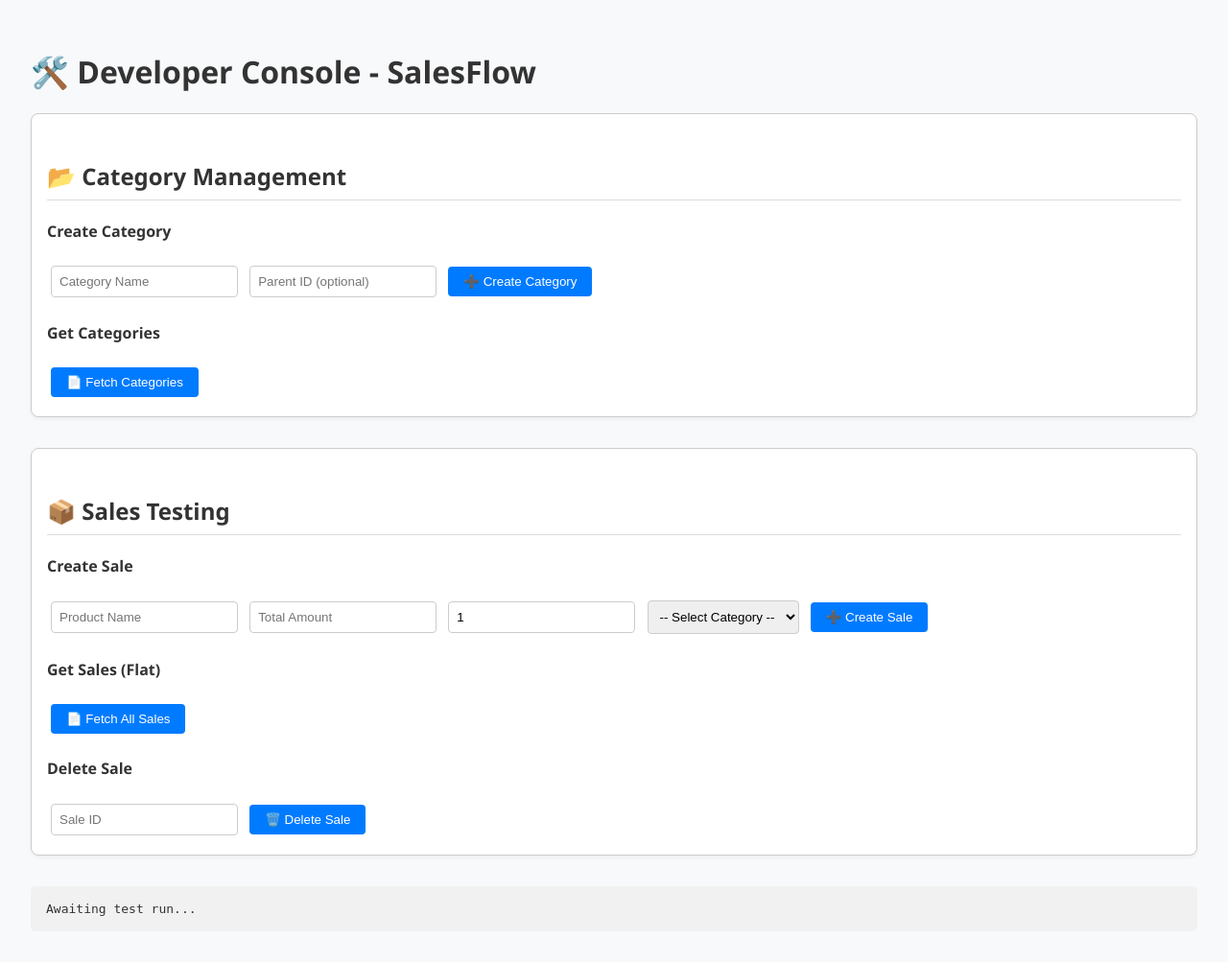
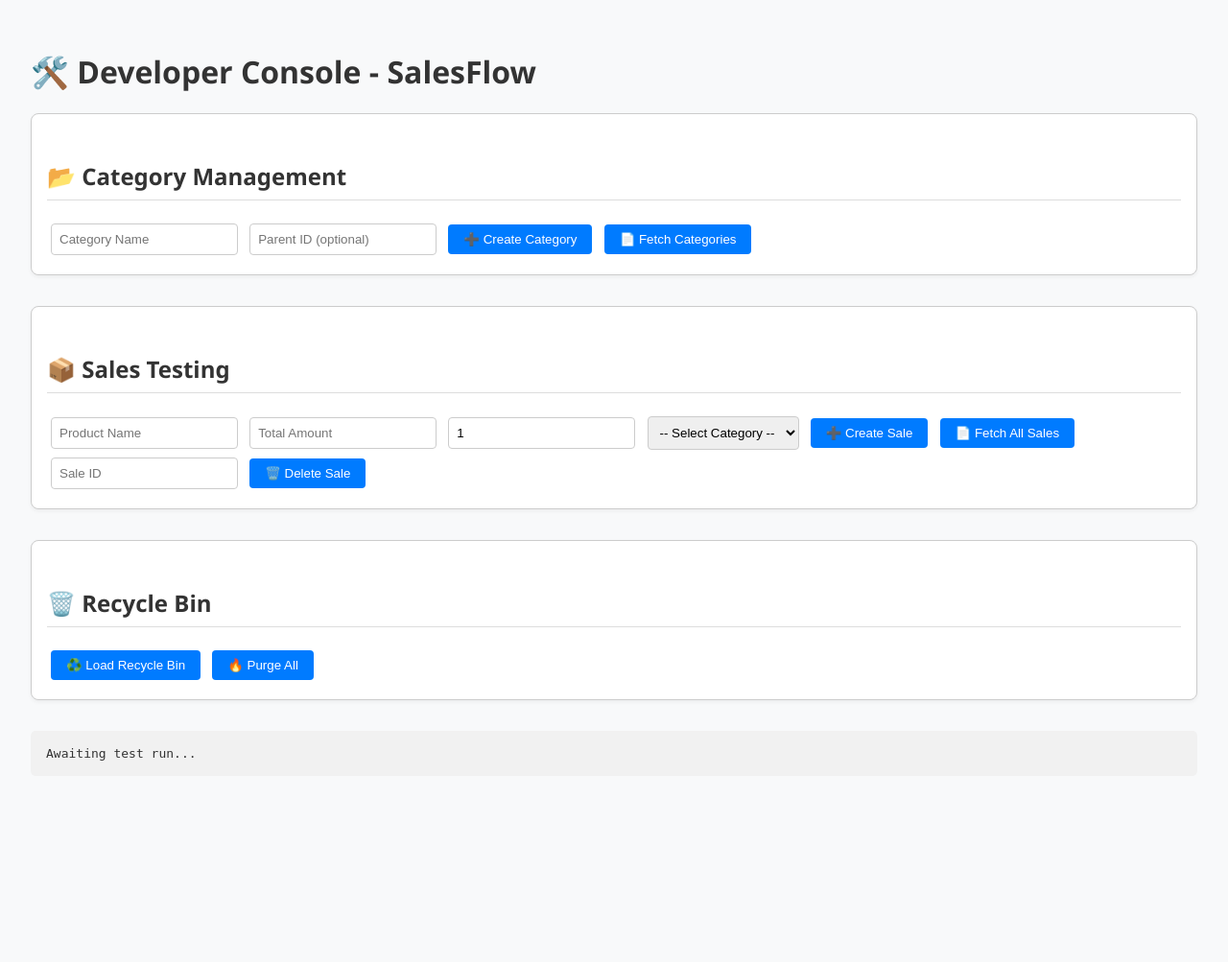
Before and after one commit to canefly/Salesflow, a PHP site: page /admin.php in a window 1280 px wide. Shown: the whole page at 96% size. After the commit the page ends 793 px from the top, so only its background shows below. Run offline with PHP 8.4, Linux system fonts and the light colour scheme.

Commit message:
Enhance admin console with category and sales management features, and add recycle bin functionality for restoring and deleting entries

```diff
--- a/admin-debug/admin.php
+++ b/admin-debug/admin.php
@@ -52,13 +52,18 @@
       white-space: pre-wrap;
       overflow: auto;
     }
-    .placeholder {
-      background-color: #fff3cd;
-      border: 1px dashed #ffc107;
-      padding: 1rem;
+    table {
+      width: 100%;
+      border-collapse: collapse;
       margin-top: 1rem;
-      border-radius: 5px;
-      color: #856404;
+    }
+    th, td {
+      padding: 0.5rem;
+      border: 1px solid #ccc;
+      text-align: left;
+    }
+    th {
+      background-color: #f0f0f0;
     }
   </style>
 </head>
@@ -67,23 +72,15 @@
 
   <div class="section">
     <h2>📂 Category Management</h2>
-    <div>
-      <h4>Create Category</h4>
     <input type="text" id="cat_name" placeholder="Category Name" />
     <input type="number" id="cat_parent_id" placeholder="Parent ID (optional)" />
     <button onclick="createCategory()">➕ Create Category</button>
-    </div>
-    <div>
-      <h4>Get Categories</h4>
     <button onclick="getCategories()">📄 Fetch Categories</button>
     <div id="categoryList"></div>
-    </div>
   </div>
 
   <div class="section">
     <h2>📦 Sales Testing</h2>
-    <div>
-      <h4>Create Sale</h4>
     <input type="text" id="sale_product" placeholder="Product Name" />
     <input type="number" id="sale_amount" placeholder="Total Amount" />
     <input type="number" id="sale_quantity" placeholder="Quantity" value="1" />
@@ -91,22 +88,23 @@
       <option value="">-- Select Category --</option>
     </select>
     <button onclick="createSale()">➕ Create Sale</button>
-    </div>
-    <div>
-      <h4>Get Sales (Flat)</h4>
     <button onclick="getSales()">📄 Fetch All Sales</button>
-    </div>
-    <div>
-      <h4>Delete Sale</h4>
     <input type="number" id="delete_sale_id" placeholder="Sale ID" />
     <button onclick="deleteSale()">🗑️ Delete Sale</button>
+    <div id="salesTable"></div>
   </div>
+
+  <div class="section">
+    <h2>🗑️ Recycle Bin</h2>
+    <button onclick="getRecycleBin()">♻️ Load Recycle Bin</button>
+    <button onclick="purgeRecycleBin()">🔥 Purge All</button>
+    <div id="recycleBinTable"></div>
   </div>
 
   <div class="response-box" id="result">Awaiting test run...</div>
 
   <script>
-    const user_id = 1; // Adjust this if needed
+    const user_id = 1;
 
     function createCategory() {
       const data = new URLSearchParams();
@@ -130,12 +128,11 @@
       fetch(`../Backend/get_categories.php?user_id=${user_id}`)
         .then(res => res.json())
         .then(data => {
+          const select = document.getElementById('sale_category');
           const list = document.getElementById('categoryList');
-          const select = document.getElementById('sale_category');
-
-          list.innerHTML = '<ul>' + data.categories.map(c => `<li>ID: ${c.id} - ${c.category_name}</li>`).join('') + '</ul>';
           select.innerHTML = '<option value="">-- Select Category --</option>' +
             data.categories.map(c => `<option value="${c.id}">${c.category_name}</option>`).join('');
+          list.innerHTML = '<ul>' + data.categories.map(c => `<li>ID: ${c.id} - ${c.category_name}</li>`).join('') + '</ul>';
         });
     }
 
@@ -156,6 +153,7 @@
         .then(res => res.json())
         .then(data => {
           document.getElementById('result').textContent = JSON.stringify(data, null, 2);
+          getSales();
         });
     }
 
@@ -163,7 +161,21 @@
       fetch(`../Backend/get_sales.php?user_id=${user_id}`)
         .then(res => res.json())
         .then(data => {
-          document.getElementById('result').textContent = JSON.stringify(data, null, 2);
+          const table = data.sales.map(sale => `
+            <tr>
+              <td>${sale.id}</td>
+              <td>${sale.product_name}</td>
+              <td>${sale.total_amount}</td>
+              <td>${sale.quantity}</td>
+              <td>${sale.category_id}</td>
+              <td>${sale.sale_date}</td>
+            </tr>`).join('');
+
+          document.getElementById('salesTable').innerHTML = `
+            <table>
+              <thead><tr><th>ID</th><th>Product</th><th>Amount</th><th>Qty</th><th>Cat ID</th><th>Date</th></tr></thead>
+              <tbody>${table}</tbody>
+            </table>`;
         });
     }
 
@@ -179,11 +191,88 @@
         .then(res => res.json())
         .then(data => {
           document.getElementById('result').textContent = JSON.stringify(data, null, 2);
+          getSales();
+          getRecycleBin();
         });
     }
 
-    // Load categories on page load for dropdown
-    window.onload = getCategories;
+    function getRecycleBin() {
+      fetch(`../Backend/get_recycle_bin.php?user_id=${user_id}`)
+        .then(res => res.json())
+        .then(data => {
+          const table = data.entries.map(entry => `
+            <tr>
+              <td>${entry.id}</td>
+              <td>${entry.table_name}</td>
+              <td>${entry.record_id}</td>
+              <td>${entry.deleted_at}</td>
+              <td>
+                <button onclick="restoreBin(${entry.id})">🔄 Restore</button>
+                <button onclick="deleteBin(${entry.id})">❌ Delete</button>
+              </td>
+            </tr>`).join('');
+
+          document.getElementById('recycleBinTable').innerHTML = `
+            <table>
+              <thead><tr><th>ID</th><th>Table</th><th>Record ID</th><th>Deleted At</th><th>Actions</th></tr></thead>
+              <tbody>${table}</tbody>
+            </table>`;
+        });
+    }
+
+    function deleteBin(recycle_id) {
+      const data = new URLSearchParams();
+      data.append('user_id', user_id);
+      data.append('recycle_id', recycle_id);
+
+      fetch('../Backend/recycle_delete.php', {
+        method: 'POST',
+        body: data
+      })
+      .then(res => res.json())
+      .then(data => {
+        document.getElementById('result').textContent = JSON.stringify(data, null, 2);
+        getRecycleBin();
+      });
+    }
+
+    function purgeRecycleBin() {
+      const data = new URLSearchParams();
+      data.append('user_id', user_id);
+
+      fetch('../Backend/recycle_purge.php', {
+        method: 'POST',
+        body: data
+      })
+      .then(res => res.json())
+      .then(data => {
+        document.getElementById('result').textContent = JSON.stringify(data, null, 2);
+        getRecycleBin();
+      });
+    }
+
+    function restoreBin(recycle_id) {
+      const data = new URLSearchParams();
+      data.append('user_id', user_id);
+      data.append('recycle_id', recycle_id);
+
+      fetch('../Backend/recycle_restore.php', {
+        method: 'POST',
+        body: data
+      })
+      .then(res => res.json())
+      .then(data => {
+        document.getElementById('result').textContent = JSON.stringify(data, null, 2);
+        getRecycleBin();
+        getSales();
+      });
+    }
+
+    window.onload = function() {
+      getCategories();
+      getSales();
+      getRecycleBin();
+    }
   </script>
 </body>
 </html>
```
Lines whose indentation alone changed are shown as unchanged.
